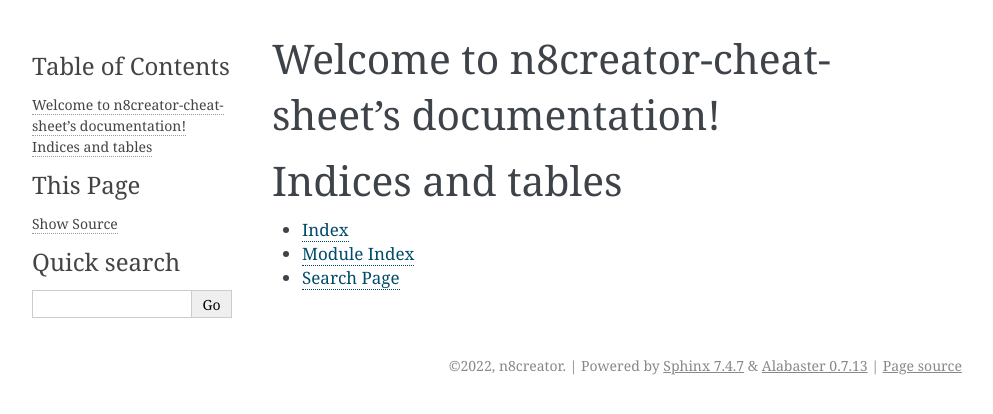
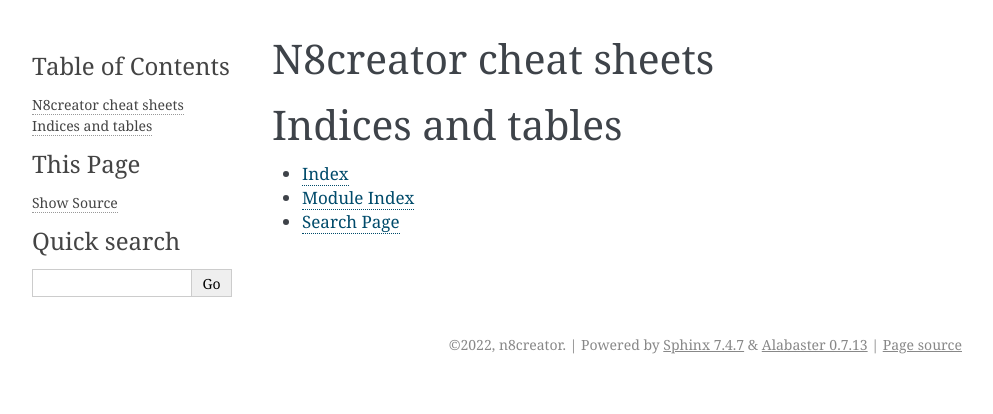
Before and after one commit to n8creator/cheats, a Sphinx documentation site: the page built from source/index.rst, in a window 1280 px wide. Shown: the top 414 px of the page, without its empty margins (148-1141 px from the left). Built offline with Sphinx 7.4.7, drawn with Linux system fonts in a browser that asks for light colours.

Commit message:
Index.rst updated

```diff
--- a/source/index.rst
+++ b/source/index.rst
@@ -3,7 +3,7 @@
    You can adapt this file completely to your liking, but it should at least
    contain the root `toctree` directive.
 
-Welcome to n8creator-cheat-sheet's documentation!
+N8creator cheat sheets
 =================================================
 
 .. toctree::
```
